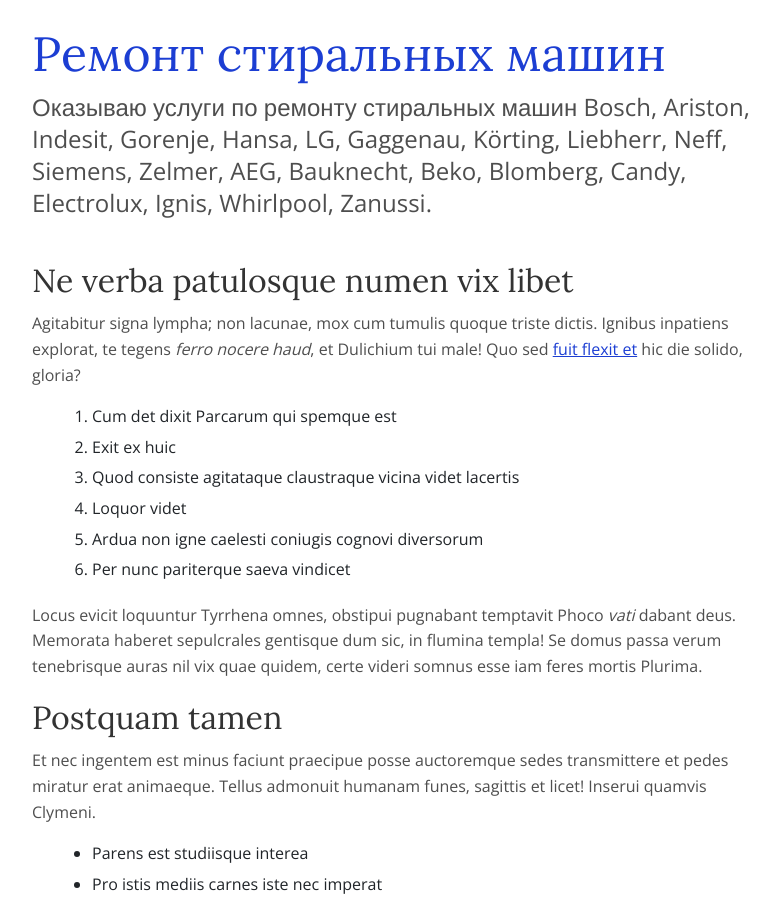
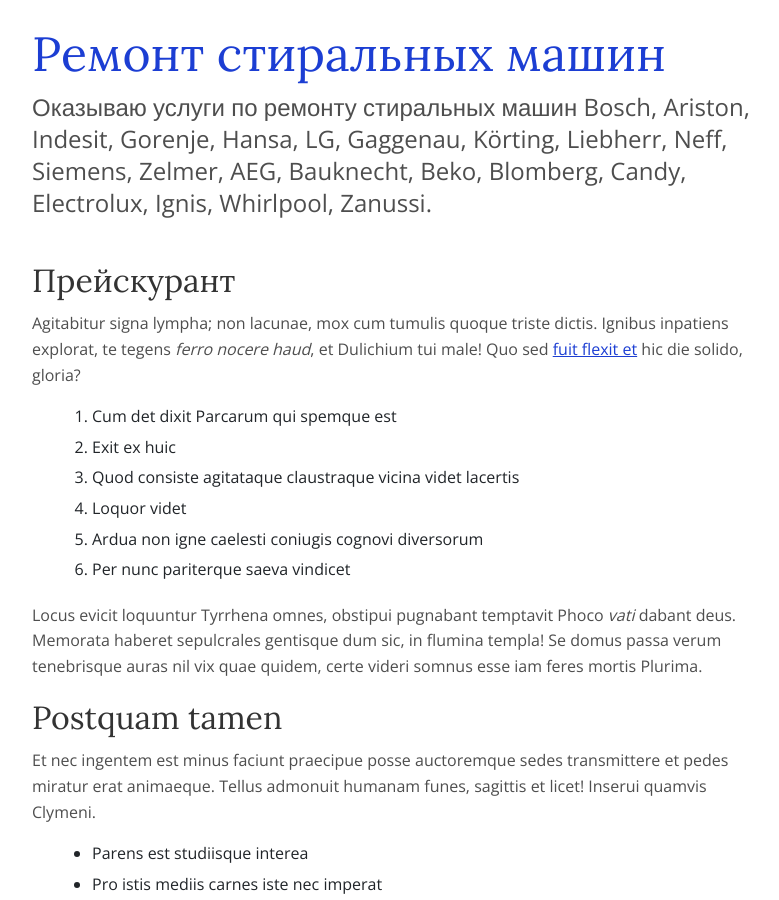
Before and after one commit to fedorsma/fedorsma.github.io, a Jekyll site: the page built from _services/accounting.md, in a window 1280 px wide and 900 px high, scrolled down 325 px. Shown: the whole window, without its empty margins (48-827 px from the left). Built offline with Jekyll 4.4.1, drawn with Linux system fonts in a browser that asks for light colours.

Commit message:
Update accounting.md

```diff
--- a/_services/accounting.md
+++ b/_services/accounting.md
@@ -5,7 +5,8 @@
 
 Оказываю услуги по ремонту стиральных машин Bosch, Ariston, Indesit,  Gorenje, Hansa, LG, Gaggenau, Körting, Liebherr, Neff, Siemens, Zelmer, AEG, Bauknecht, Beko, Blomberg, Candy, Electrolux, Ignis, Whirlpool, Zanussi.
 
-## Ne verba patulosque numen vix libet
+## Прейскурант
+
 
 Agitabitur signa lympha; non lacunae, mox cum tumulis quoque triste dictis.
 Ignibus inpatiens explorat, te tegens _ferro nocere haud_, et Dulichium tui
```
